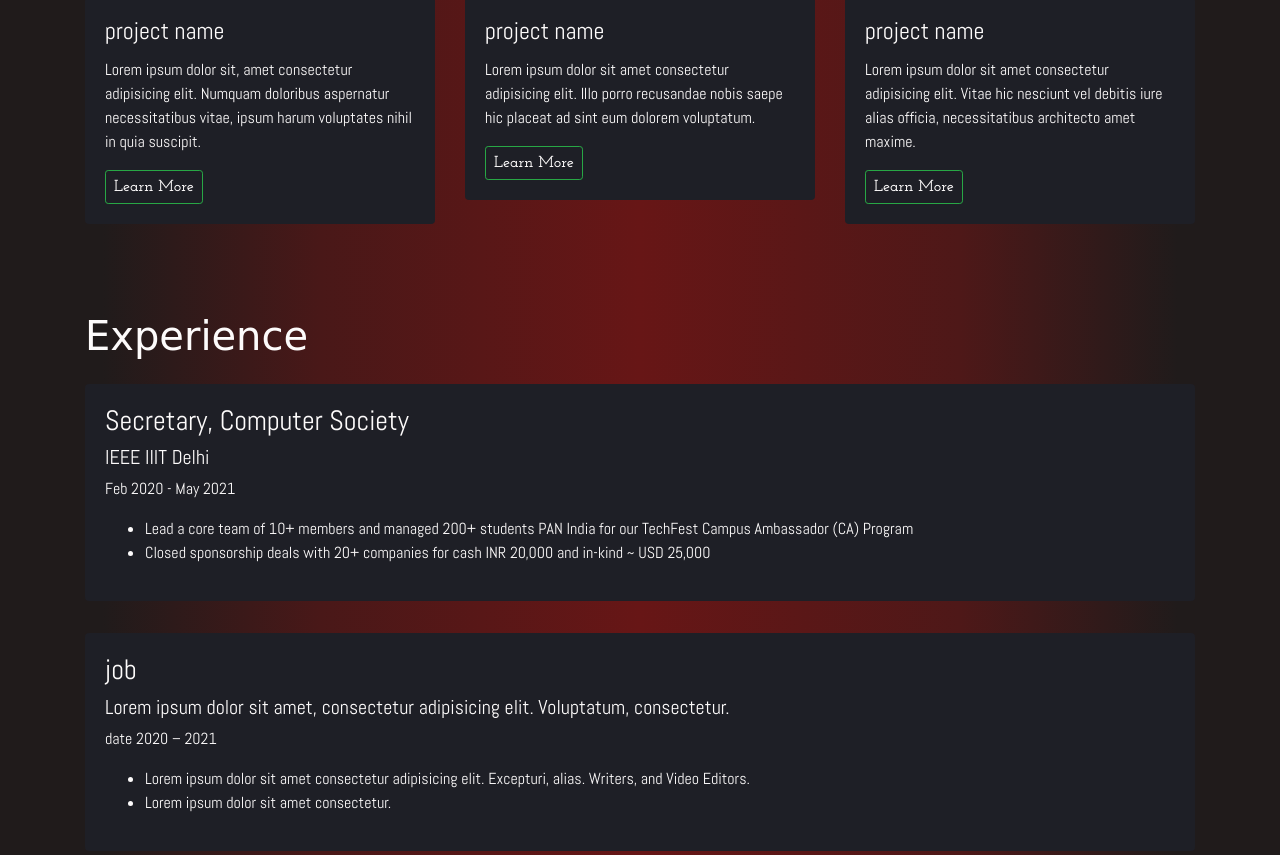
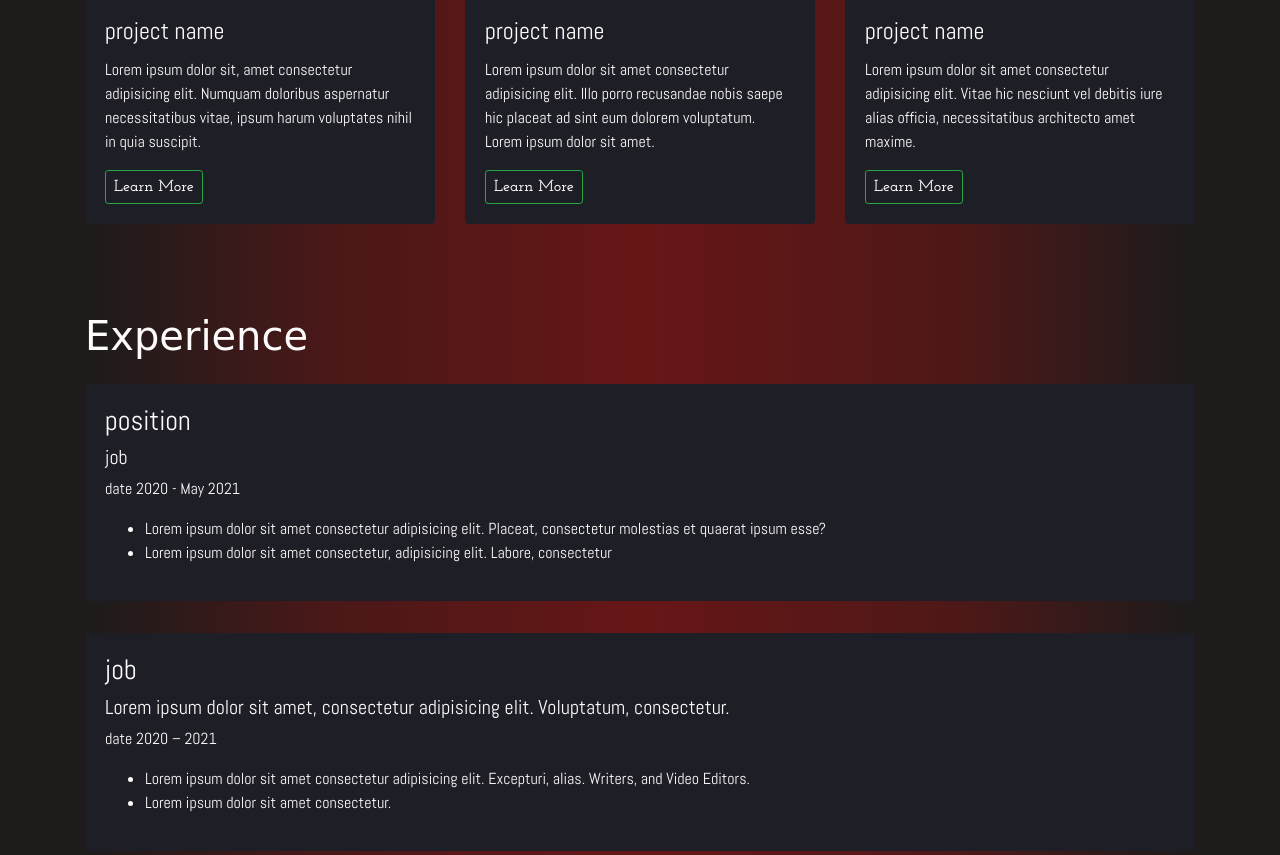
Before and after one commit to kaziragib18/Portfolio-Kazi, a plain HTML site: page index.html in a window 1280 px wide. Shown: the part 2076-2931 px from the top of the page. Drawn offline with nearby package versions, Linux system fonts and the light colour scheme.

Commit message:
typo fix

```diff
--- a/index.html
+++ b/index.html
@@ -289,7 +289,7 @@
                             <div class="card-body">
                                 <h4 class="card-title">project name</h4>
                                 <p class="card-text">Lorem ipsum dolor sit amet consectetur adipisicing elit. Illo porro
-                                    recusandae nobis saepe hic placeat ad sint eum dolorem voluptatum.
+                                    recusandae nobis saepe hic placeat ad sint eum dolorem voluptatum. Lorem ipsum dolor sit amet.
                                 </p>
                                 <a href="#" add target="_blank" id="all_bttn"
                                     class="btn btn-sm btn-outline-success">Learn
@@ -327,17 +327,13 @@
                     <div class="col-md-12">
                         <div class="card">
                             <div class="card-body">
-                                <h3>Secretary, Computer Society</h3>
-                                <h5>IEEE IIIT Delhi </h5>
-                                <p>Feb 2020 - May 2021</p>
+                                <h3>position</h3>
+                                <h5>job</h5>
+                                <p>date 2020 - May 2021</p>
 
                                 <ul>
-                                    <li>Lead a core team of 10+ members and managed 200+ students PAN India for our
-                                        TechFest
-                                        Campus Ambassador (CA) Program</li>
-                                    <li>Closed sponsorship deals with 20+ companies for cash INR 20,000 and in-kind ~
-                                        USD
-                                        25,000</li>
+                                    <li>Lorem ipsum dolor sit amet consectetur adipisicing elit. Placeat, consectetur molestias et quaerat ipsum esse?</li>
+                                    <li>Lorem ipsum dolor sit amet consectetur, adipisicing elit. Labore, consectetur</li>
                                 </ul>
                             </div>
                         </div>
@@ -500,7 +496,7 @@
             crossorigin="anonymous"></script>
         <script>
             AOS.init({
-                delay: 200,
+                delay: 220,
                 duration: 1200,
                 once: false
             })
```
Also changed, not shown: index.js (line endings or trailing spaces).
